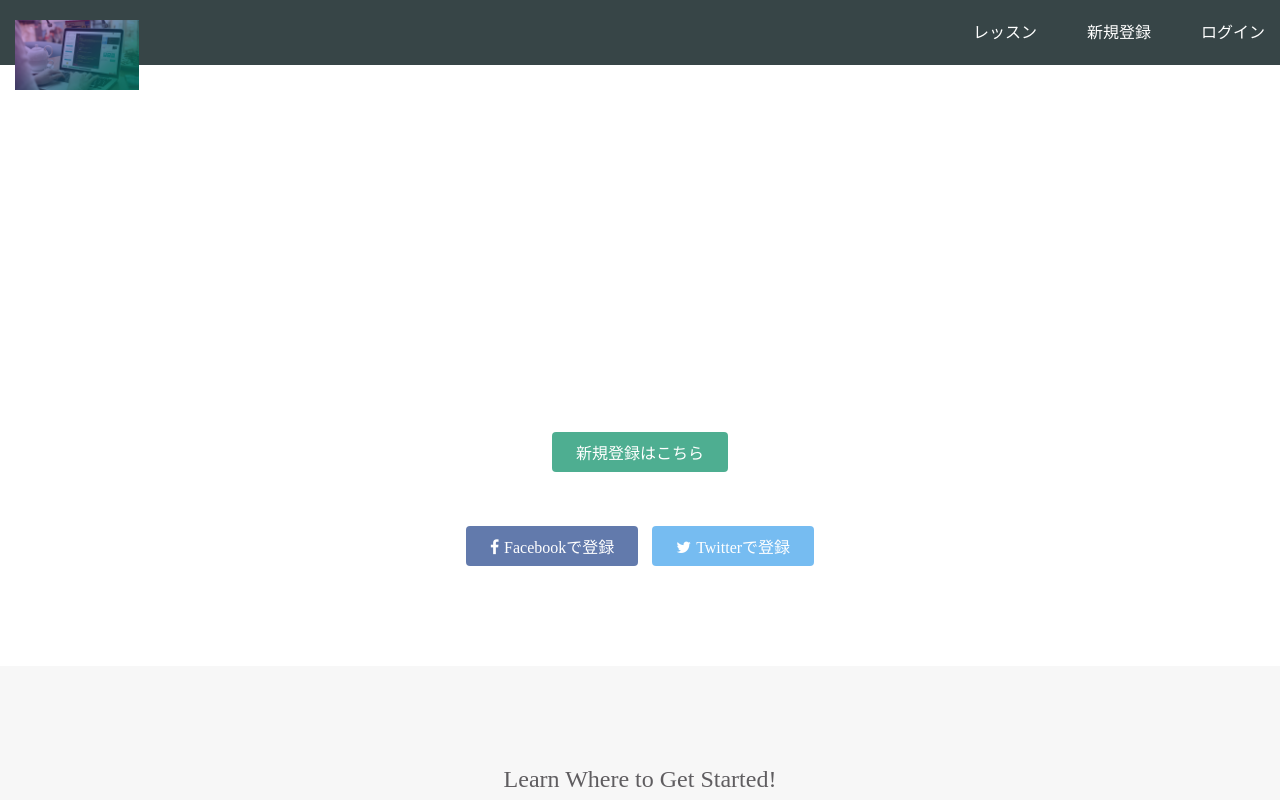
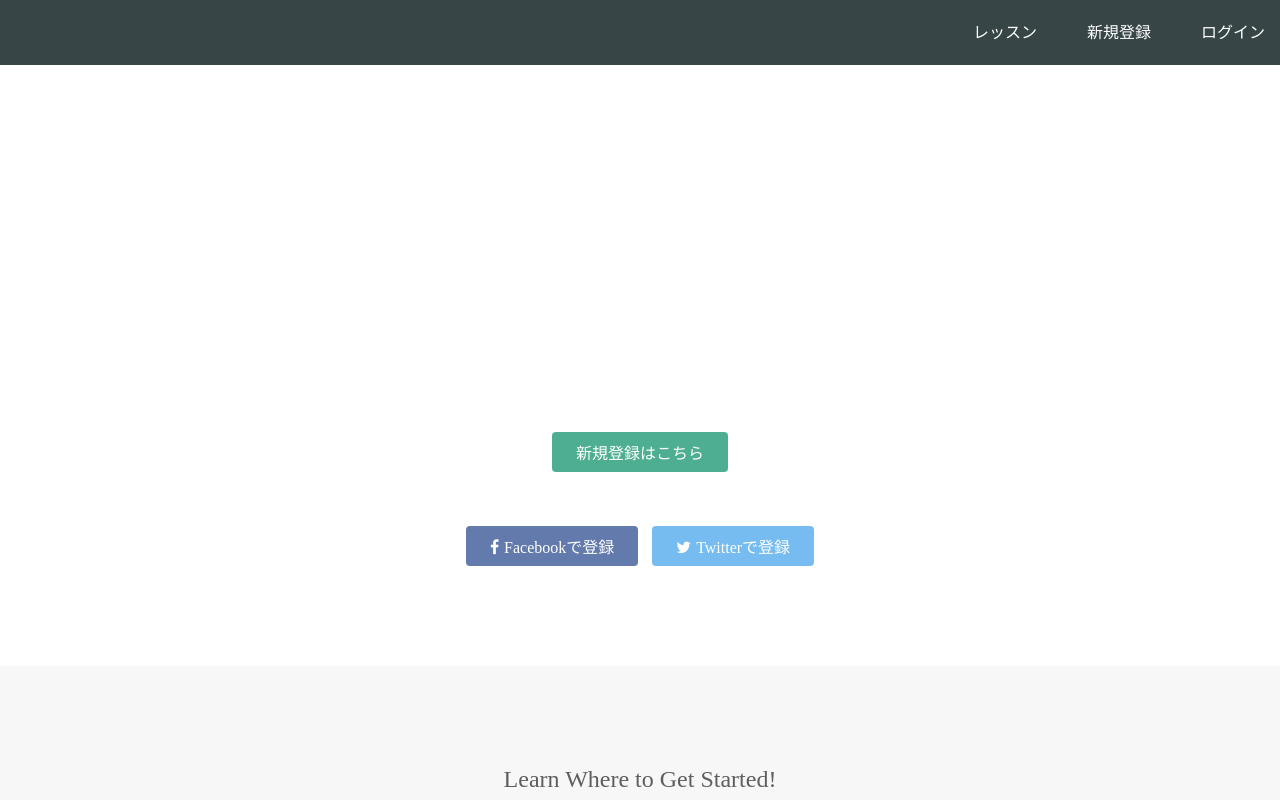
Before and after one commit to nuu1102/gosyoro, a plain HTML site: page index.html in a window 1280 px wide. Shown: the top 800 px of the page. Drawn offline with Linux system fonts and the light colour scheme.

Commit message:
Update index.html

```diff
--- a/index.html
+++ b/index.html
@@ -11,7 +11,7 @@
   <header>
     <div class="container">
       <div class="header-left">
-        <img class="logo" src="https://raw.githubusercontent.com/nuu1102/gosyoro/26e1cbf69c0d603f18d92c62dd2c21f0ac71e22b/top%20%E3%82%B5%E3%83%B3%E3%83%97%E3%83%AB.png">
+        <img class="logo" src="">
       </div>
       <span class="fa fa-bars menu-icon"></span>
       <div class="header-right">
```
